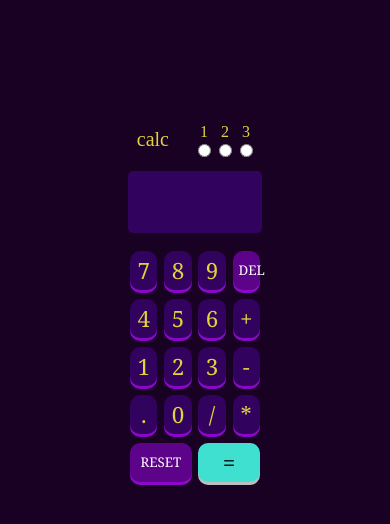
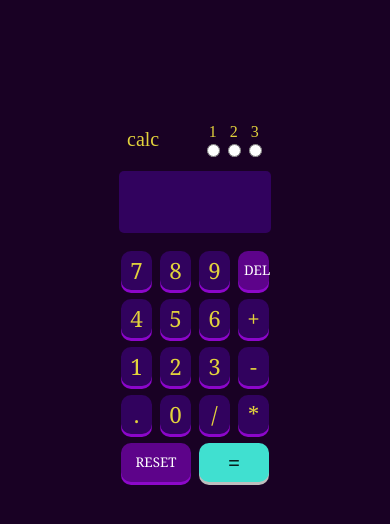
Before and after one commit to JuanDedossi/Calculadora, a React (Create React App) app: page / in a window 390 px wide. Shown: the top 524 px of the page. Built offline with nearby package versions, Linux system fonts and the light colour scheme.

Commit message:
Head change

```diff
--- a/src/app.css
+++ b/src/app.css
@@ -1,5 +1,5 @@
 .contenedor{
-    width: 35vw;
+    width: 30vw;
 }
 #root{
     height: 80vh;
@@ -100,6 +100,9 @@ button{
 }
 
 @media (max-width: 600px){
+    .contenedor{
+        width: 40vw;
+    }
     #del{
         font-size: small;
     }
@@ -179,3 +182,7 @@ border-radius: 10px;
 button{
     border-radius: 10px;
 }
+button:active{
+    box-shadow: none;
+    opacity: 0.9;
+}
--- a/src/components/InputC.jsx
+++ b/src/components/InputC.jsx
@@ -10,10 +10,13 @@ export function InputC({theme}){
              setInputVal(prevInputVal => prevInputVal +num);
             }
        else{
-           if(Number(inputVal[inputVal.length-1]) || Number(inputVal[inputVal.length-1])===0){
+           if((Number(inputVal[inputVal.length-1]) || Number(inputVal[inputVal.length-1])===0) && inputVal[inputVal.length-1] !== ' '){
                if(num === '.'){
+                   let res = inputVal.split(' ');
+                   if(!res[res.length-1].includes('.')){
                 setInputVal(prevInputVal => prevInputVal +num);
                }
+            }
                else{
                    setInputVal(prevInputVal => prevInputVal +` ${num} `);
                }
```
